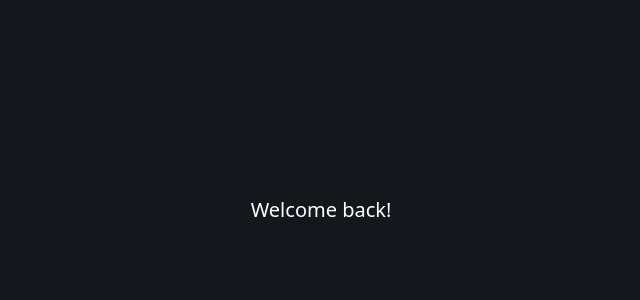
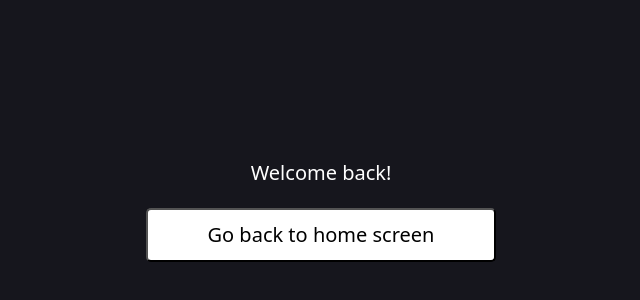
Before and after one commit to deden3791/2FA, a React (Create React App) app in the folder my-app/: page /authenticated in a window 1280 px wide. Shown: the part 190-490 px from the top of the page, without its empty margins (319-959 px from the left). Built offline with nearby package versions, Linux system fonts and the light colour scheme; what random-words would draw is missing.

Commit message:
added back to homepage button

```diff
--- a/my-app/src/screens/AuthenticatedScreen.tsx
+++ b/my-app/src/screens/AuthenticatedScreen.tsx
@@ -1,7 +1,12 @@
+import { useNavigate } from "react-router-dom";
+
 export const AuthenticatedScreen = () => {
+  const navigate = useNavigate();
+
   return (
     <div className="passwordScreen">
       <label>Welcome back!</label>
+      <button onClick={() => navigate('/')}>Go back to home screen</button>
     </div>
   );
 };
```
